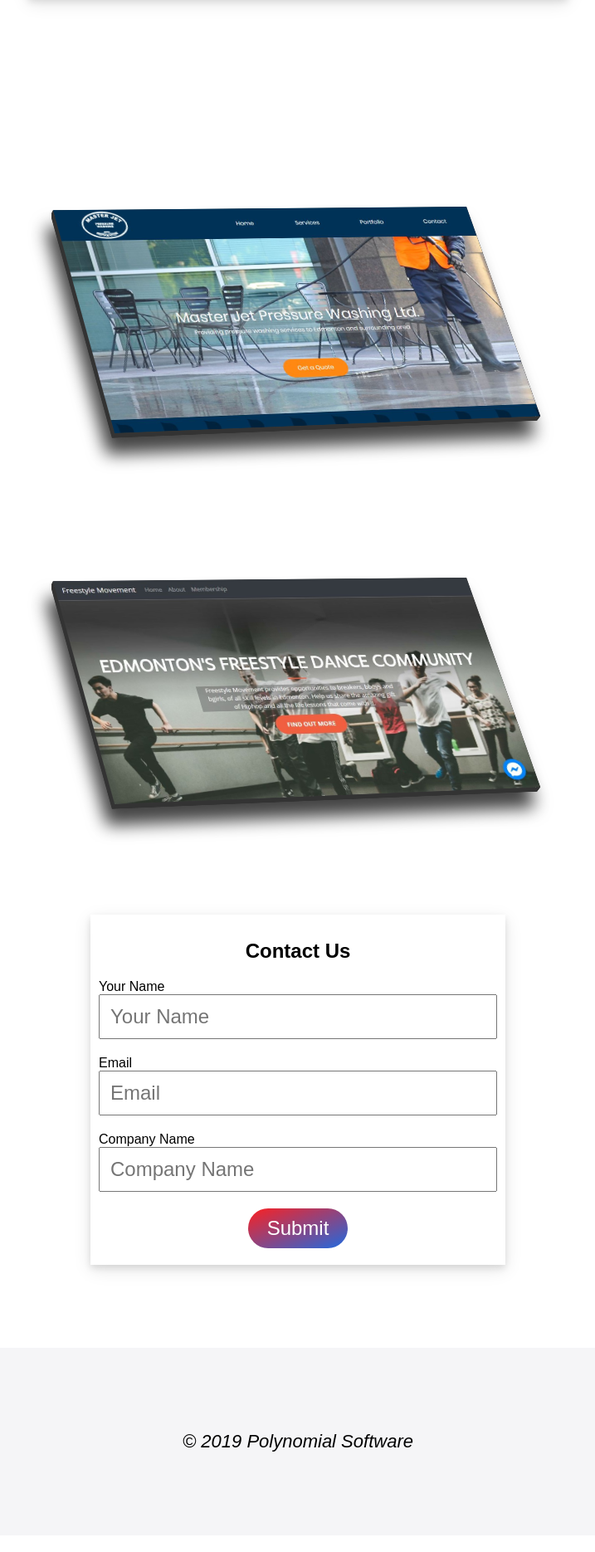
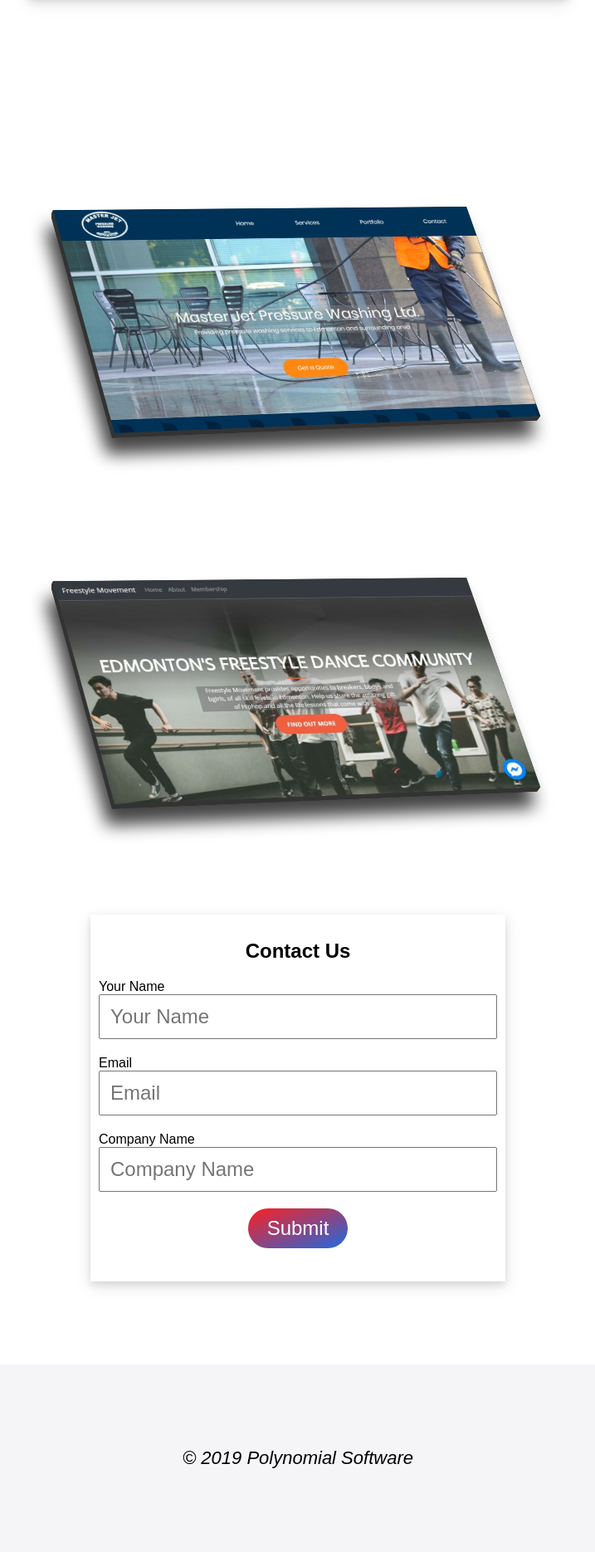
Before and after one commit to PolynomialSoftware/polysoft.ca, a Jekyll site: the page built from index.html, in a window 1280 px wide. Shown: the part 1058-2928 px from the top of the page at 83% size, without its empty margins (281-998 px from the left). Built offline with Jekyll 4.4.1, drawn with Linux system fonts in a browser that asks for light colours.

Commit message:
add form-group to submit button

```diff
--- a/index.html
+++ b/index.html
@@ -58,7 +58,7 @@
       <label for="company">Company Name</label>
       <input id="company" name="company" type="text" placeholder="Company Name">
     </div>
-    <div>
+    <div class="form-group">
       <button class="btn-submit" type="submit">Submit</button>
     </div>
   </form>
```
